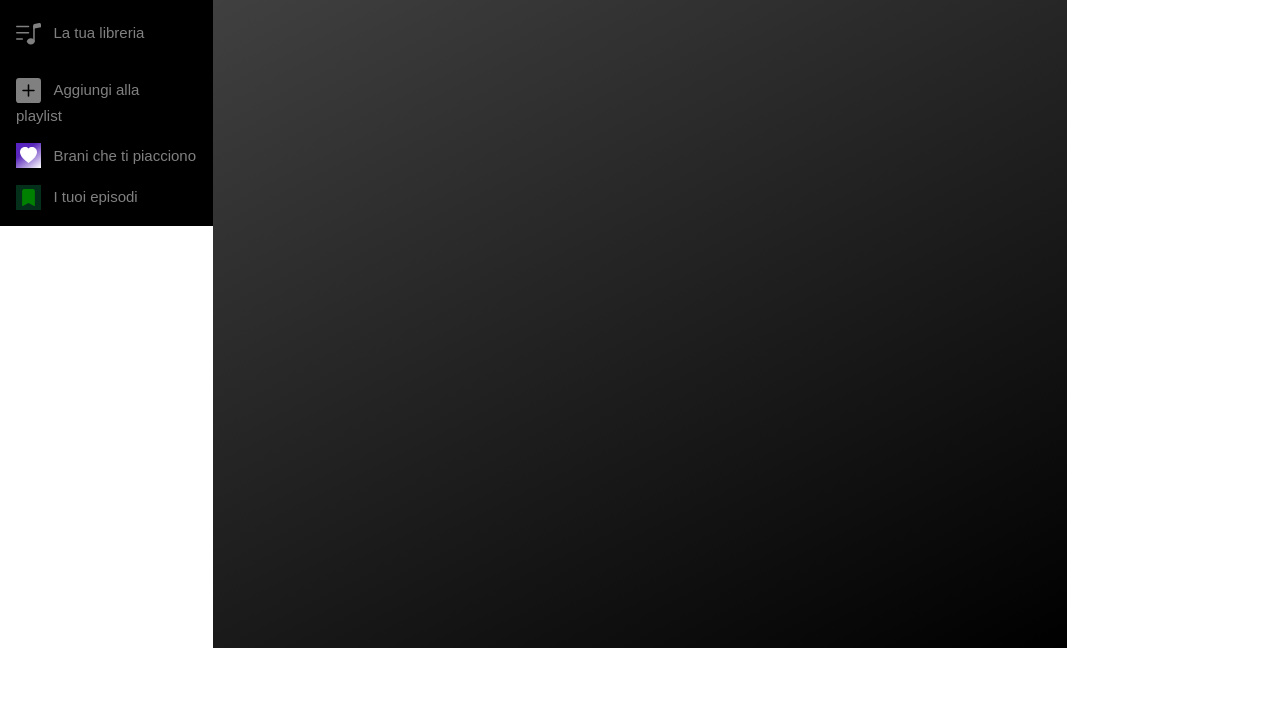
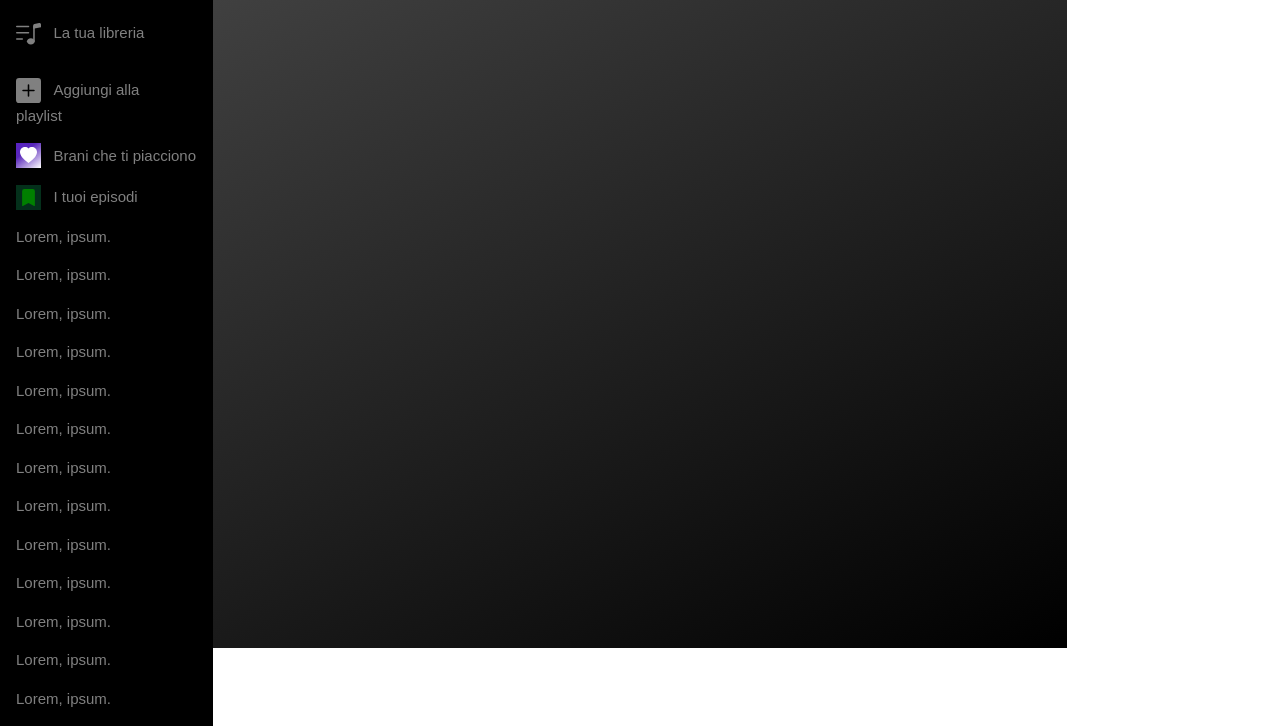
Before and after one commit to ettoredf/Build-Week-2, a plain HTML site: page bw2_f0623b_gruppo5_11_12_2023/homepage2.html in a window 1280 px wide. Shown: the part 152-878 px from the top of the page. Before the commit the page ends 800 px from the top, so only its background shows below. Drawn offline with nearby package versions, Linux system fonts and the light colour scheme; no server answers.

Commit message:
buon appetito

```diff
--- a/bw2_f0623b_gruppo5_11_12_2023/Style/style.css
+++ b/bw2_f0623b_gruppo5_11_12_2023/Style/style.css
@@ -173,6 +173,9 @@ h6 a {
   height: 100vh; /* 80% dell'altezza della viewport */
 }
 
-#contCard1 {
-  height: 100vh;
+#hardCode {
+  height: 62.5vh;
+  color: white;
+  background-color: black;
+  padding-left: 1em;
 }
--- a/bw2_f0623b_gruppo5_11_12_2023/homepage2.html
+++ b/bw2_f0623b_gruppo5_11_12_2023/homepage2.html
@@ -10,7 +10,7 @@
   <body class="">
     <div class="container-fluid">
       <div class="row">
-        <div class="col-2 px-0 overflow-auto" id="contCard1">
+        <div class="col-2 px-0" id="contCard1">
           <!-- Contenitore 1 -->
           <div class="bg-black text-white">
             <ul class="navbar-nav flex-column">
@@ -153,6 +153,38 @@
               </li>
             </ul>
           </div>
+          <div id="hardCode" class="overflow-auto bg-black text-white">
+            <p>Lorem, ipsum.</p>
+            <p>Lorem, ipsum.</p>
+            <p>Lorem, ipsum.</p>
+            <p>Lorem, ipsum.</p>
+            <p>Lorem, ipsum.</p>
+            <p>Lorem, ipsum.</p>
+            <p>Lorem, ipsum.</p>
+            <p>Lorem, ipsum.</p>
+            <p>Lorem, ipsum.</p>
+            <p>Lorem, ipsum.</p>
+            <p>Lorem, ipsum.</p>
+            <p>Lorem, ipsum.</p>
+            <p>Lorem, ipsum.</p>
+            <p>Lorem, ipsum.</p>
+            <p>Lorem, ipsum.</p>
+            <p>Lorem, ipsum.</p>
+            <p>Lorem, ipsum.</p>
+            <p>Lorem, ipsum.</p>
+            <p>Lorem, ipsum.</p>
+            <p>Lorem, ipsum.</p>
+            <p>Lorem, ipsum.</p>
+            <p>Lorem, ipsum.</p>
+            <p>Lorem, ipsum.</p>
+            <p>Lorem, ipsum.</p>
+            <p>Lorem, ipsum.</p>
+            <p>Lorem, ipsum.</p>
+            <p>Lorem, ipsum.</p>
+            <p>Lorem, ipsum.</p>
+            <p>Lorem, ipsum.</p>
+            <p>Lorem, ipsum.</p>
+          </div>
         </div>
         <div class="col-8 px-0 overflow-auto" id="contCard2">
           <!-- Contenitore 2 -->
```
